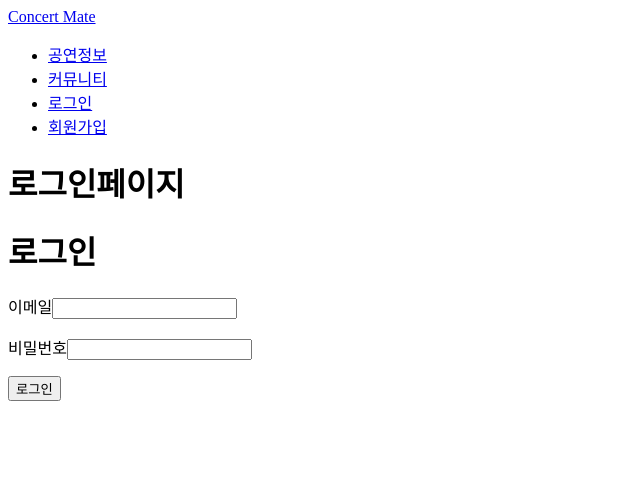
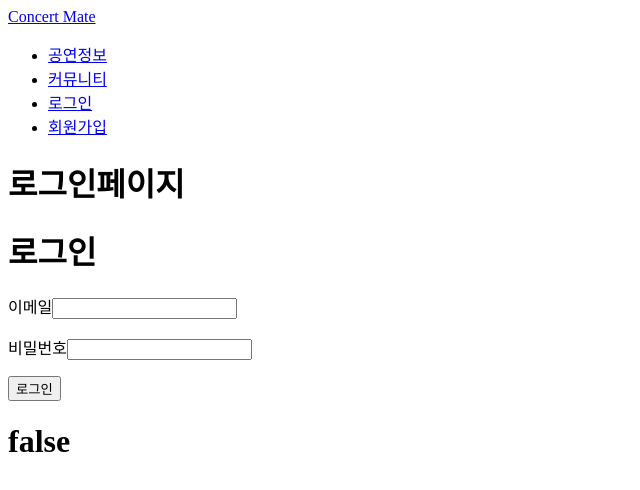
Before and after one commit to mkhajiit/concertmate, a Next.js app in the folder frontend/: page /auth/login in a window 1280 px wide. Shown: the top 490 px of the page, without its empty margins (0-640 px from the left). Built offline with nearby package versions, Linux system fonts and the light colour scheme.

Commit message:
ui 로그인 상태 zustand로 구현완료

```diff
--- a/frontend/components/Login/Login.tsx
+++ b/frontend/components/Login/Login.tsx
@@ -2,6 +2,7 @@
 
 import { saveAccessToken } from '@/lib/tokenFunc/tokenFunc';
 import { loginUser } from '../../api/api';
+import { useAuthStateStore } from '@/zustand/AuthStateStore';
 
 interface ILoginSubmitData {
   email: string;
@@ -9,6 +10,7 @@ interface ILoginSubmitData {
 }
 
 function Login() {
+  const { isAuthenticated, setAuthenticateState } = useAuthStateStore();
   const onSubmit = async (event: React.FormEvent) => {
     event.preventDefault();
 
@@ -20,9 +22,15 @@ function Login() {
       password: formData.get('password') as string,
     };
 
-    const token = await loginUser(data);
+    try {
+      const token = await loginUser(data);
 
-    saveAccessToken(token);
+      saveAccessToken(token);
+      setAuthenticateState(true);
+    } catch (error) {
+      console.error('통신실패: ', error);
+      setAuthenticateState(false);
+    }
   };
 
   return (
@@ -38,6 +46,8 @@ function Login() {
           <input type='password' name='password' required />
         </p>
         <button type='submit'>로그인</button>
+        {/* 로그인 상태 확인하기 위한 임시 코드 나중에 삭제 할것! */}
+        <h1>{String(isAuthenticated)}</h1>
       </form>
     </div>
   );
--- a/frontend/components/VerifyUser/VerifyUser.tsx
+++ b/frontend/components/VerifyUser/VerifyUser.tsx
@@ -5,11 +5,12 @@ import { useEffect, useState } from 'react';
 import { useRouter } from 'next/navigation';
 import { verifyToken } from '@/api/api';
 import Loading from '../Loading/Loading';
+import { useAuthStateStore } from '@/zustand/AuthStateStore';
 
 function VerifyUser({ children }: { children: React.ReactNode }) {
   const router = useRouter();
   const [loading, setLoading] = useState(true); // 로딩 상태를 관리합니다.
-  const [isAuthenticated, setIsAuthenticated] = useState(false);
+  const { isAuthenticated, setAuthenticateState } = useAuthStateStore();
 
   useEffect(() => {
     async function checkAuth() {
@@ -18,9 +19,10 @@ function VerifyUser({ children }: { children: React.ReactNode }) {
         const result = await verifyToken(accessToken); // 인증 확인
         console.log(result);
         if (result.status !== 200) {
+          setAuthenticateState(false);
           router.push('/auth/login'); // 인증 실패 시 로그인 페이지로 리다이렉트
         } else {
-          setIsAuthenticated(true); // 인증 성공 시 인증 상태 변경
+          setAuthenticateState(true); // 인증 성공 시 인증 상태 변경
         }
       } catch (error) {
         router.push('/auth/login'); // 예외 발생 시 로그인 페이지로 리다이렉트
--- a/frontend/package.json
+++ b/frontend/package.json
@@ -16,8 +16,8 @@
     "react": "^18.3.1",
     "react-dom": "^18.3.1",
     "react-hook-form": "^7.53.2",
-    "recoil": "^0.7.7",
-    "xml2js": "^0.6.2"
+    "xml2js": "^0.6.2",
+    "zustand": "^5.0.3"
   },
   "devDependencies": {
     "@types/bcryptjs": "^2.4.6",
--- /dev/null
+++ b/frontend/zustand/AuthStateStore.ts
@@ -0,0 +1,13 @@
+import { create } from 'zustand';
+
+interface AuthState {
+  isAuthenticated: boolean;
+  setAuthenticateState: (status: boolean) => void;
+}
+
+export const useAuthStateStore = create<AuthState>((set) => {
+  return {
+    isAuthenticated: false,
+    setAuthenticateState: (status) => set({ isAuthenticated: status }),
+  };
+});
```
Also changed, not shown: 1 other file (tests, documents, lock files or other folders).
